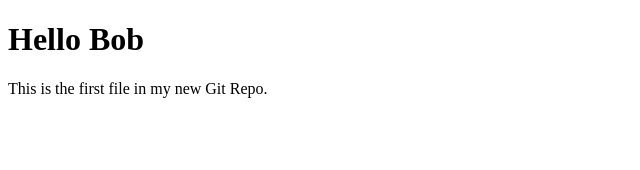
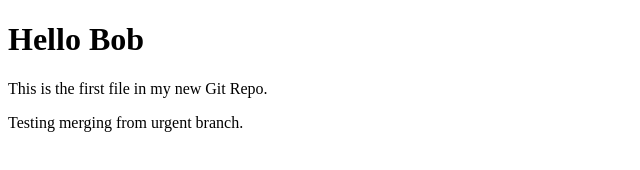
Before and after one commit to bakerbobsc/practice, a plain HTML site: page index.html in a window 1280 px wide. Shown: the whole page, without its empty margins (0-640 px from the left). Drawn offline with Linux system fonts and the light colour scheme.

Commit message:
updated index

```diff
--- a/index.html
+++ b/index.html
@@ -6,6 +6,6 @@
 <body>
 <h1>Hello Bob</h1>
 <p>This is the first file in my new Git Repo.</p>
-
+<p>Testing merging from urgent branch.</p>
 </body>
 </html>
```
